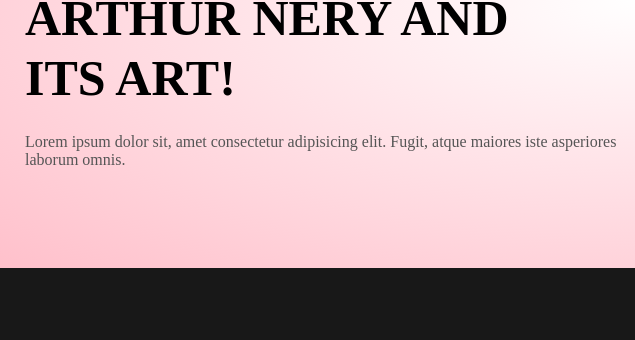
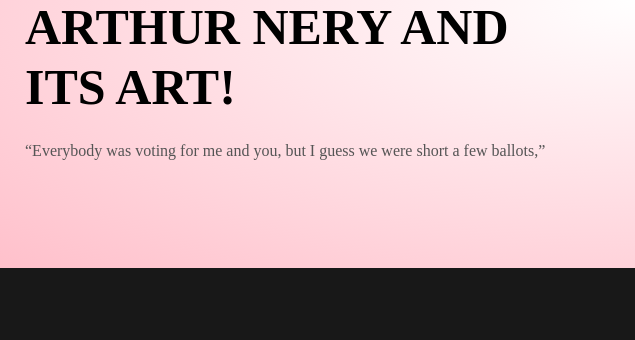
Before and after one commit to JAGonzales3/Nery-s-Art, a plain HTML site: page index.html in a window 1280 px wide. Shown: the part 269-609 px from the top of the page, 0-635 px from the left. Drawn offline with Linux system fonts and the light colour scheme.

Commit message:
Add files via upload

```diff
--- a/index.html
+++ b/index.html
@@ -29,7 +29,7 @@
         <div class="row">
             <div class="c2">
                 <h1>ARTHUR NERY AND<br>ITS ART!</h1>
-                <p>Lorem ipsum dolor sit, amet consectetur adipisicing elit. Fugit, atque maiores iste asperiores laborum omnis.</p>
+                <p>“Everybody was voting for me and you, but I guess we were short a few ballots,” </p>
 
             </div>
             <div class="c2">
```
